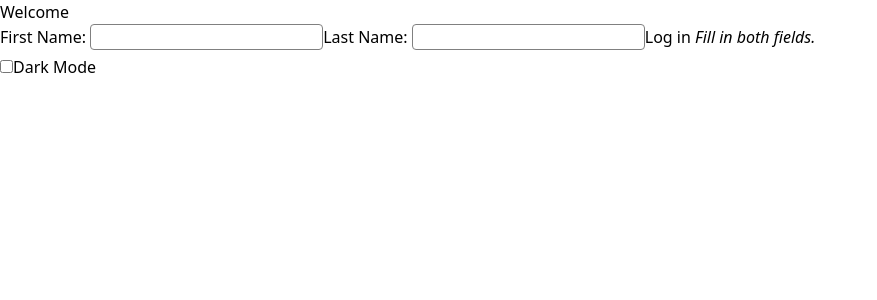
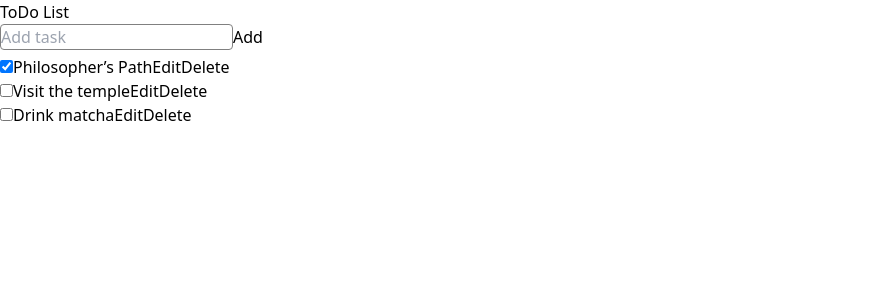
Before and after one commit to priyankavaidya-stack/react-machine-coding, a React (Vite) app: page / in a window 1280 px wide. Shown: the top 300 px of the page, without its empty margins (0-877 px from the left). Built offline with nearby package versions, Linux system fonts and the light colour scheme.

Commit message:
Api context - useContext with useReducer for todo List added

```diff
--- /dev/null
+++ b/src/components/ContextAPI/MultipleContext2.jsx
@@ -0,0 +1,76 @@
+import React, { createContext, useContext, useState } from 'react'
+
+const ThemeContext = createContext(null);
+const CurrentUserContext = createContext(null);
+
+export default function MultipleContext2() {
+    const [theme, setTheme] = useState('light');
+  return (
+    <MyProviders theme={theme} setTheme={setTheme}>
+        <WelcomePanel />
+        <label>
+            <input type="checkbox" checked={ theme === 'dark' } onChange={(e) => setTheme(e.target.checked ? 'dark' : 'light') } />
+            Use Dark Mode
+        </label>
+    </MyProviders>
+  );
+}
+
+function MyProviders({ theme, setTheme, children }){
+    const [currentUser, setCurrentUser] = useState(null);
+    return(
+        <ThemeContext.Provider value={theme}>
+            <CurrentUserContext.Provider value={{ currentUser, setCurrentUser }}>
+                {children}
+            </CurrentUserContext.Provider>
+        </ThemeContext.Provider>
+    );
+}
+
+function WelcomePanel({ children }){
+    const {currentUser} = useContext(CurrentUserContext);
+    return(
+        <Panel title="Welcome">
+            { currentUser !== null ? <Greeting /> : <LoginForm /> }
+        </Panel>
+    );
+}
+
+function Greeting(){
+    const {currentUser} = useContext(CurrentUserContext);
+    return(
+        <p>You logged in as {currentUser.name}</p>
+    );
+}
+
+function LoginForm(){
+    const {setCurrentUser} = useContext(CurrentUserContext);
+    const [firstName, setFirstName] = useState("");
+    const [lastName, setLastName] = useState("");
+    const canLogin = firstName!=="" && lastName!== "";
+    return(
+        <>
+            <label>
+                First name{': '}
+                <input type="text" required value={firstName} onChange={(e)=> setFirstName(e.target.value)} />
+            </label>
+            <label>
+                Last name{': '}
+                <input type="text" required value={lastName} onChange={(e)=> setLastName(e.target.value)} />
+            </label>
+            <button disabled={!canLogin} onClick={()=> setCurrentUser({name: firstName+" "+lastName})}>Log in</button>
+        </>
+    );
+}
+
+
+function Panel({ title, children}){
+    const theme = useContext(ThemeContext);
+    const className = "panel-"+theme;
+    return(
+        <section className={className}>
+            <h1>{title}</h1>
+            {children}
+        </section>
+    )
+}
--- /dev/null
+++ b/src/components/ContextReducerCombine/AddTask.jsx
@@ -0,0 +1,23 @@
+import React, { useState, useContext } from 'react';
+import { TasksDispatchContext } from "./TaskContext";
+
+export default function AddTask() {
+    const [text,setText] = useState("");
+    const dispatch = useContext(TasksDispatchContext);
+  return (
+    <>
+        <input type="text" value={text} placeholder="Add task" onChange={(e) => setText(e.target.value)} />
+        <button onClick={ () => {
+                setText("");
+                dispatch({
+                    type: "ADD",
+                    id: nextId++,
+                    text: text
+                });
+            }}
+        >Add</button>
+    </>
+  );
+}
+
+let nextId = 3;
--- /dev/null
+++ b/src/components/ContextReducerCombine/App.jsx
@@ -0,0 +1,14 @@
+import React  from 'react';
+import { TaskProvider } from './TaskContext';
+import AddTask from './AddTask';
+import TaskList from './TaskList';
+
+export default function TaskApp() {
+    return (
+        <TaskProvider>
+            <h1>ToDo List</h1>
+            <AddTask />
+            <TaskList />
+        </TaskProvider>
+    );
+}
--- /dev/null
+++ b/src/components/ContextReducerCombine/TaskContext.jsx
@@ -0,0 +1,50 @@
+import { createContext, useReducer } from 'react';
+
+export const TasksContext = createContext(null);
+export const TasksDispatchContext = createContext(null);
+
+
+export function TaskProvider({ children }) {
+    const [tasks, dispatch] = useReducer(tasksReducer, initialTasks);
+
+  return (
+    <TasksContext.Provider value = {tasks}>
+        <TasksDispatchContext.Provider value={dispatch}>
+            { children }
+        </TasksDispatchContext.Provider>
+    </TasksContext.Provider>
+  )
+}
+
+function tasksReducer(tasks, action){
+    switch(action.type){
+        case "ADD": {
+            return [...tasks, {
+                id: action.id,
+                text: action.text,
+                done: false
+            }];
+        }
+        case "EDIT": {
+            return tasks.map(t => {
+                if(t.id === action.task.id){
+                    return action.task;
+                }else{
+                    return t;
+                }
+            });
+        }
+        case "DELETE": {
+            return tasks.filter(t => t.id !== action.id);
+        }
+        default: {
+            throw Error ('Unknown action:', action.type);
+        }
+    }
+}
+
+const initialTasks = [
+    { id: 0, text: 'Philosopher’s Path', done: true },
+    { id: 1, text: 'Visit the temple', done: false },
+    { id: 2, text: 'Drink matcha', done: false }
+]
--- /dev/null
+++ b/src/components/ContextReducerCombine/TaskList.jsx
@@ -0,0 +1,75 @@
+import React, { useState, useContext } from 'react';
+import { TasksContext, TasksDispatchContext } from './TaskContext';
+
+export default function TaskList() {
+    const tasks = useContext(TasksContext);
+
+    return (
+    <ul>
+        {tasks.map(task => (
+            <li key={task.id}>
+                <Task task={task} />
+            </li>
+        ))}
+    </ul>
+  );
+}
+
+function Task({ task }){
+    const [isEditing, setIsEditing] = useState(false);
+    const dispatch = useContext(TasksDispatchContext);
+
+    let taskContent;
+
+    if (isEditing) {
+      taskContent = (
+        <>
+          <input
+            value={task.text}
+            onChange={e => {
+              dispatch({
+                type: "EDIT",
+                task: {
+                    ...task,
+                    text: e.target.value
+                }
+              });
+            }} />
+          <button onClick={() => setIsEditing(false)}>
+            Save
+          </button>
+        </>
+      );
+    } else {
+      taskContent = (
+        <>
+          {task.text}
+          <button onClick={() => setIsEditing(true)}>
+            Edit
+          </button>
+        </>
+      );
+    }
+
+    return(
+        <label>
+            <input type="checkbox" checked={task.done} onChange={(e) => {
+               dispatch({
+                type: "EDIT",
+                task: {
+                    ...task,
+                    done: e.target.checked
+                }
+               });
+            }} />
+            {taskContent}
+            <button onClick={()=> {
+                    dispatch({
+                        type: "DELETE",
+                        id: task.id
+                    });
+                }}
+            >Delete</button>
+        </label>
+    );
+}
--- a/src/main.jsx
+++ b/src/main.jsx
@@ -21,8 +21,9 @@ import DarkModeContext from './components/ContextAPI/DarkModeContext';
 // import MyComponent from './components/reducer/MyComponent';
 // import ReducerSwitchCase from './components/reducer/ReducerSwitchCase';
 // import ReducerToDo from './components/reducer/ReducerToDo';
-import UpdateObjectContext from './components/ContextAPI/UpdateObjectContext';
-import MultipleContext from './components/ContextAPI/MultipleContext';
+// import UpdateObjectContext from './components/ContextAPI/UpdateObjectContext';
+// import MultipleContext2 from './components/ContextAPI/MultipleContext2';
+import TaskApp from './components/ContextReducerCombine/App';
 
 ReactDOM.createRoot(document.getElementById('root')).render(
   <Router>
@@ -97,7 +98,10 @@ ReactDOM.createRoot(document.getElementById('root')).render(
       {/* <UpdateObjectContext /> */}
 
       {/* Multiple COntext in App */}
-      <MultipleContext />
+      {/* <MultipleContext2 /> */}
+
+      {/* Combine API context with useReducer */}
+      <TaskApp />
     </React.StrictMode>
   </Router>,
 )
```
